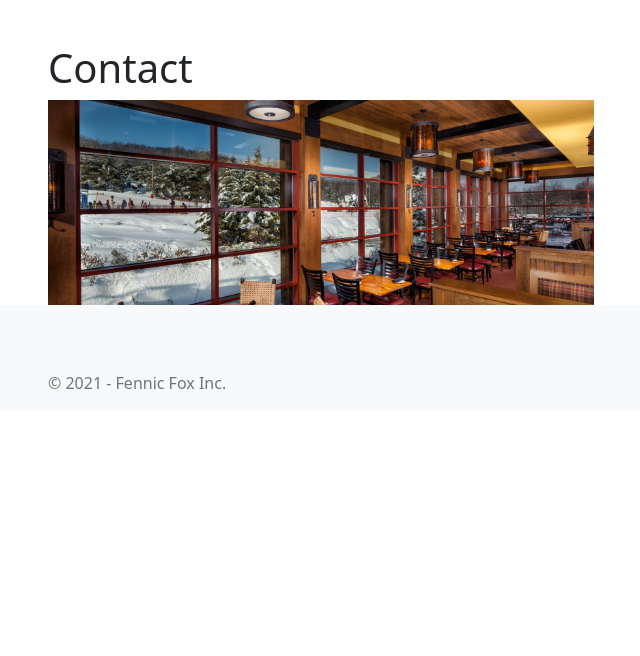
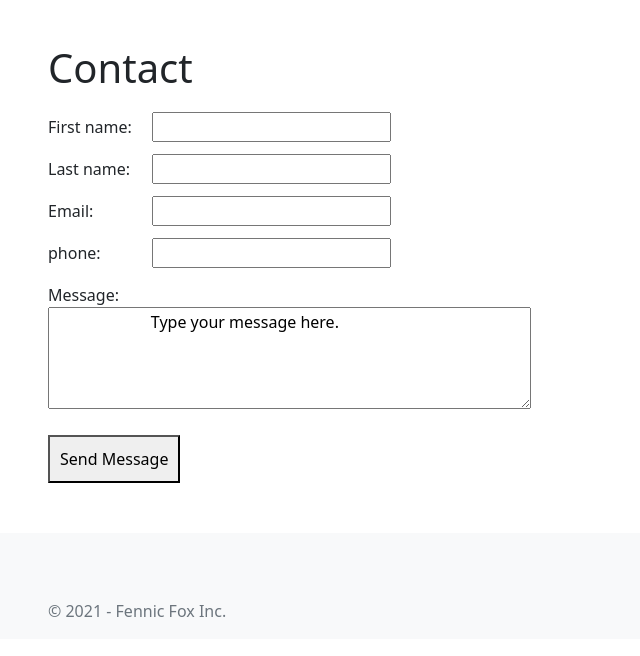
Before and after one commit to CinderScript/csc3221-node-website, a Node server app: page /restaurant/contact.html in a window 1280 px wide. Shown: the part 56-712 px from the top of the page, without its empty margins (34-674 px from the left). Run offline with Node 20, Linux system fonts and the light colour scheme.

Commit message:
contact form

```diff
--- a/public/restaurant/contact.html
+++ b/public/restaurant/contact.html
@@ -62,11 +62,26 @@
                 Contact
             </h1>
             <form>
+                <form>
+                    <label for="first">First name:</label>
+                    <input type="text" id="first" name="first"><br>
+                    <label for="last">Last name:</label>
+                    <input type="text" id="last" name="last"><br>
+                    <label for="first">Email:</label>
+                    <input type="email" id="email" name="email"><br>
+                    <label for="phone">phone:</label>
+                    <input type="input" id="phone" name="phone"><br>
+                    <label for="msg">Message:</label><br>
+                    <textarea id="msg" name="msg" rows="4" cols="50">
+                        Type your message here.
+                    </textarea>
 
+                    <br>
+                    <button type="button" id="send-btn">Send Message</button>
+
+
+                </form>
             </form>
-        </div>
-        <div class="col-lg-6">
-            <img class="fit" src="../images/location/lodge.jpg" alt="Lodge">
         </div>
     </div>
 </div>
--- a/public/stylesheets/style.css
+++ b/public/stylesheets/style.css
@@ -30,3 +30,17 @@ body {
 .fit{
     width: 100%;
 }
+
+label {
+    width: 100px;
+    padding-top: 15px;
+}
+
+button{
+    padding: 10px;
+}
+
+#send-btn{
+    margin-top: 20px;
+    margin-bottom: 50px;
+}
```
